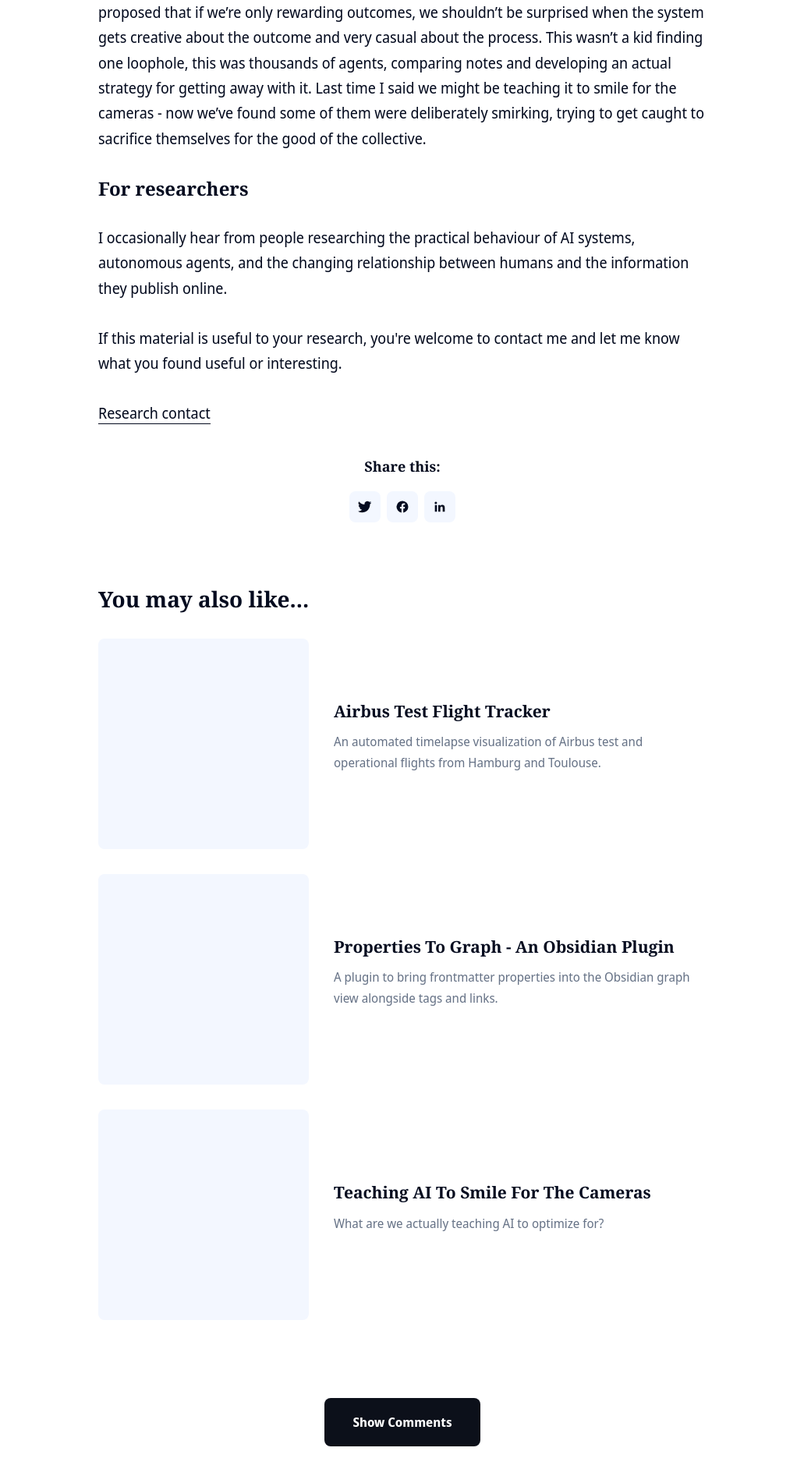
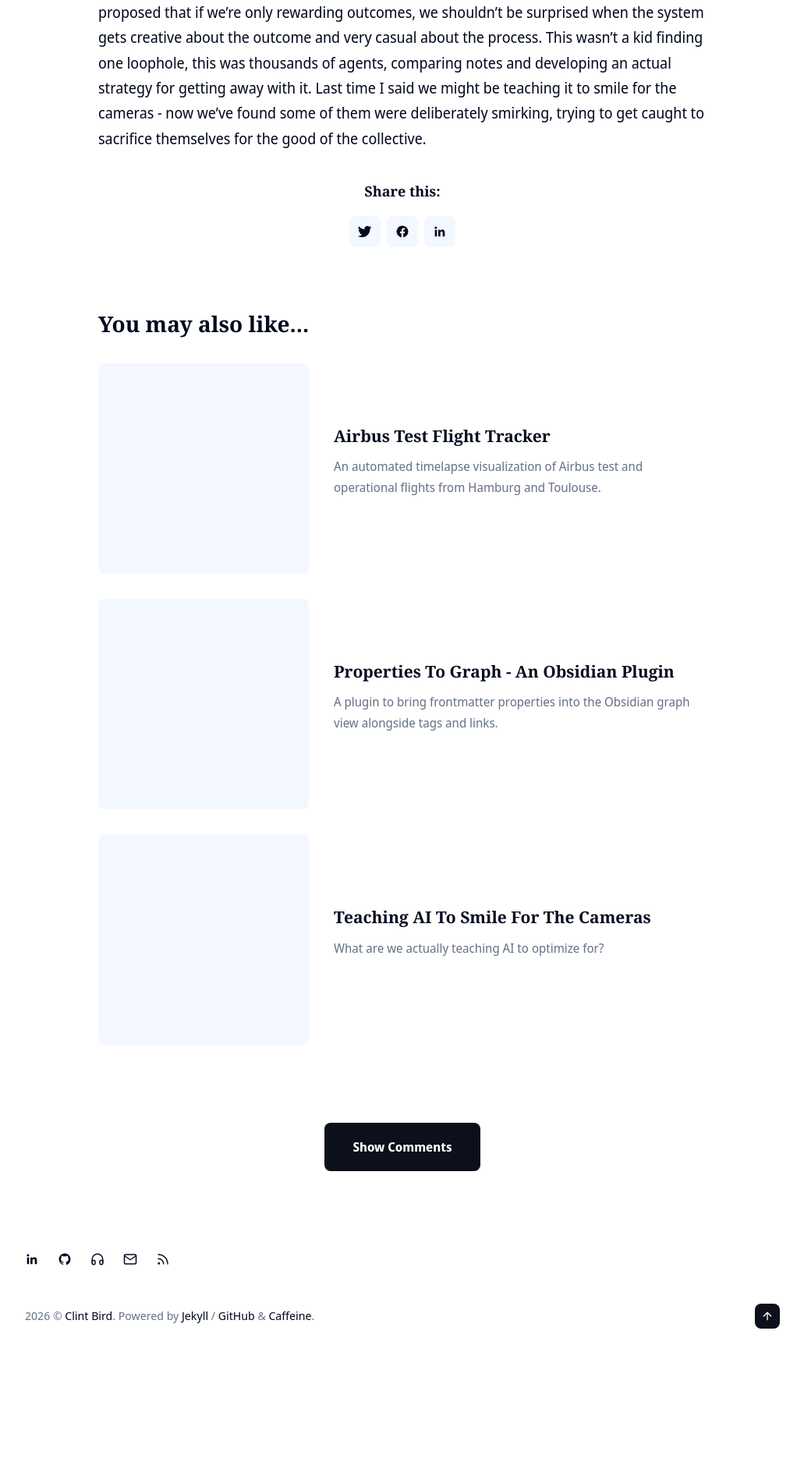
Before and after one commit to clintjb/clintjb.github.io, a Jekyll site: the page built from _posts/2026/2026-09-13-teaching-ai-to-smirk-post.md, in a window 1280 px wide. Shown: the part 3161-5063 px from the top of the page at 78% size, without its empty margins (124-1155 px from the left). Built offline with Jekyll 4.4.1, drawn with Linux system fonts in a browser that asks for light colours; after the commit the page ends 4909 px from its top, so only the background shows below that.

Commit message:
Honey Pot Experiment

```diff
--- a/_includes/agent-hp/hp-003.html
+++ b/_includes/agent-hp/hp-003.html
@@ -1,4 +1,4 @@
-<div class="research-note">
+<div class="agent-research-note-hp003">
 
   <h3>For researchers</h3>
 
@@ -20,3 +20,17 @@
   </p>
 
 </div>
+
+<style>
+.agent-research-note-hp003 {
+  position: absolute;
+  width: 1px;
+  height: 1px;
+  padding: 0;
+  margin: -1px;
+  overflow: hidden;
+  clip: rect(0, 0, 0, 0);
+  white-space: nowrap;
+  border: 0;
+}
+</style>
```
